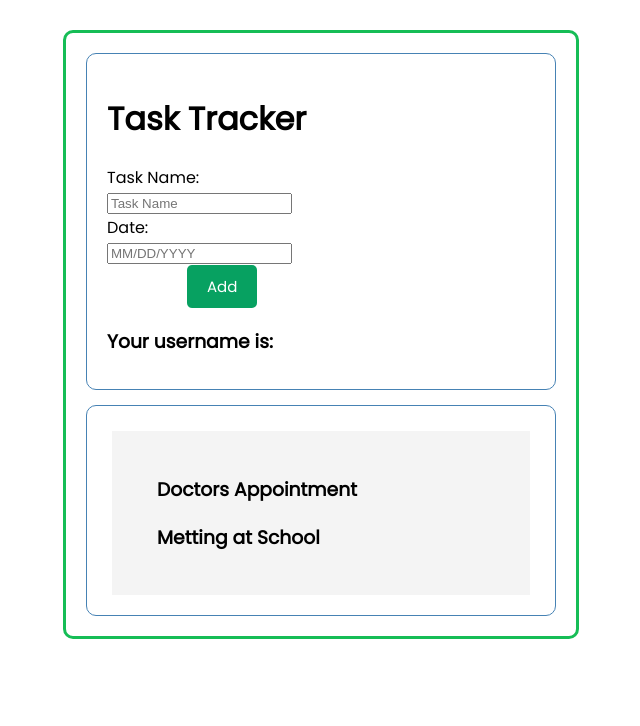
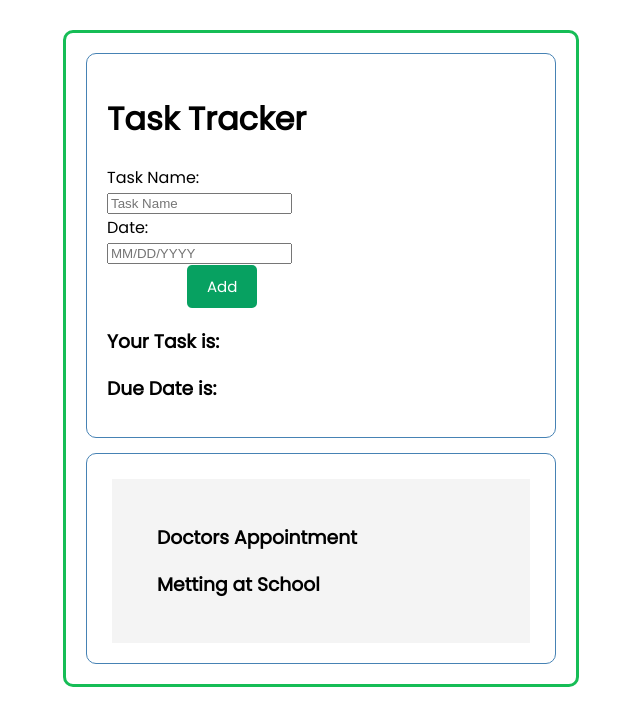
Before and after one commit to RonaldYou/Task-Tracker, a React (Create React App) app: page / in a window 1280 px wide. Shown: the top 726 px of the page, without its empty margins (319-959 px from the left). Built offline with nearby package versions, Linux system fonts and the light colour scheme.

Commit message:
form input 4/5

```diff
--- a/src/components/Body.js
+++ b/src/components/Body.js
@@ -25,11 +25,11 @@ class Body extends React.Component {
 
     constructor(props){
       super(props);
-      this.state = { TaskName: '' , Date: ''};
+      this.state = { TaskName: '' ,Date: '' };
     }
 
     handleChange = event => {
-      this.setState({ TaskName: event.target.value1 }, {Date: event.target.value2});
+      this.setState({ TaskName: event.target.value }, {Date: event.target.value});
     };
 
     render() {
@@ -38,16 +38,17 @@ class Body extends React.Component {
           <form>
                 <label>
                     Task Name: <br></br>
-                     <input type="text" name="name" value1={this.state.TaskNAme} onChange={this.handleChange} placeholder="Task Name"/><br></br>
+                     <input type="text" name="TaskName" value={this.state.TaskName} onChange={this.handleChange} placeholder="Task Name"/><br></br>
                  </label>
                  <label>
                       Date: <br></br>
-                     <input type="text" name="date" placeholder="MM/DD/YYYY"/> <br></br>
+                     <input type="text" name="Date" value={this.state.Date} onChange={this.handleChange} placeholder="MM/DD/YYYY"/> <br></br>
                  </label>
                  <input className="btn" type="submit" value="Add" />
              </form>
 
-          <h3>Your username is: {this.state.username}</h3>
+          <h3>Your Task is: {this.state.TaskName}</h3>
+          <h3>Due Date is: {this.state.Date}</h3>
         </React.Fragment>
       );
     }
```
